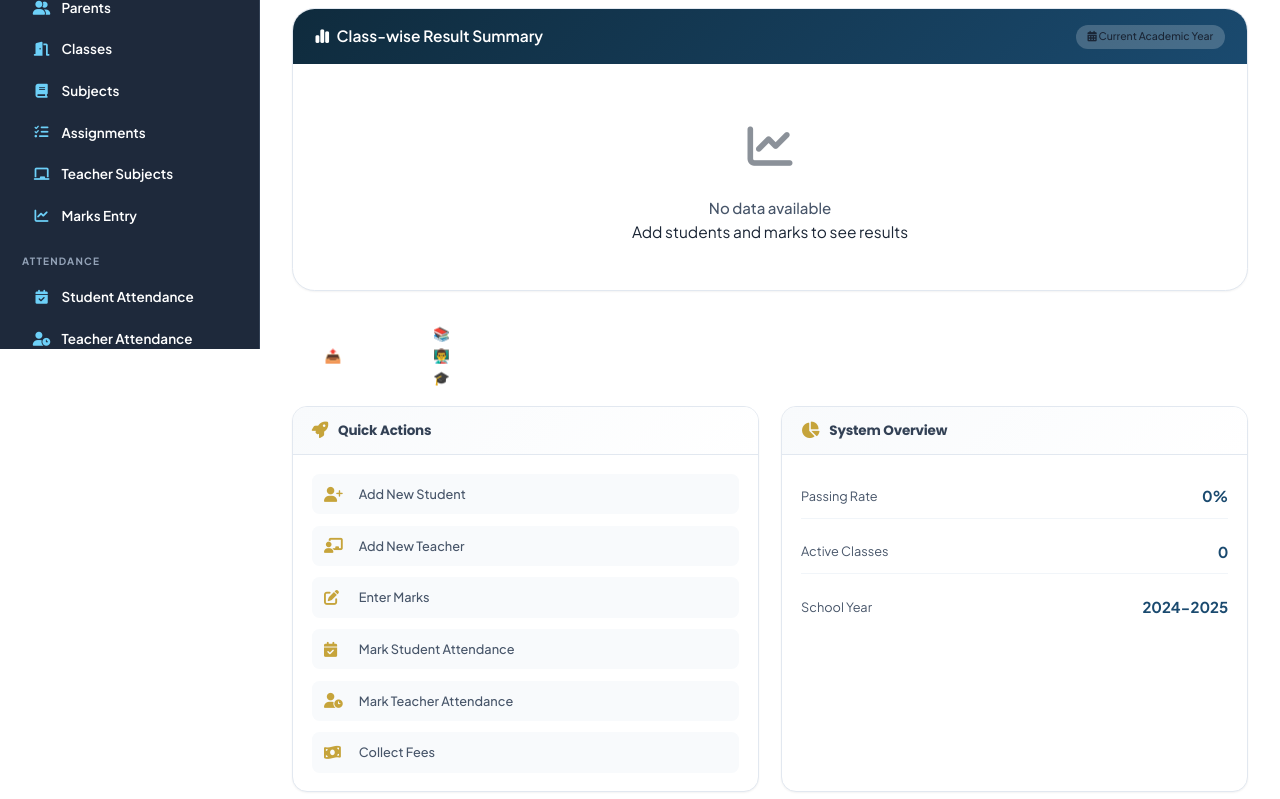
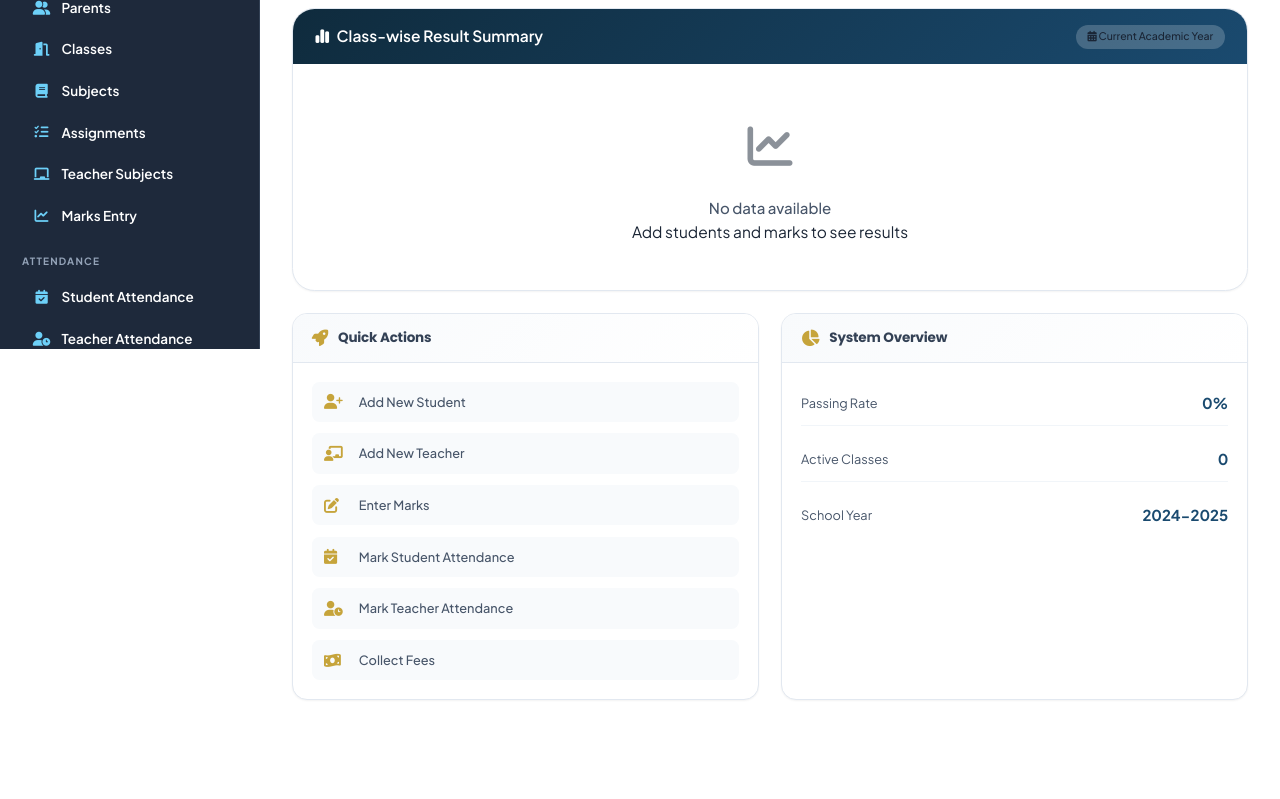
Before and after one commit to abdullahkhan12dec2004-arc/school-management-system, a Flask app: page /dashboard in a window 1280 px wide. Shown: the part 451-1250 px from the top of the page. After the commit the page ends 1151 px from the top, so only its background shows below. Run offline with Flask 3, Linux system fonts and the light colour scheme; the visitor is signed in with stand-in values (Sample User, id 1); data that the repository does not hold is empty; some libraries are stand-ins or nearby versions.

Commit message:
Update dashboard.html

```diff
--- a/templates/dashboard.html
+++ b/templates/dashboard.html
@@ -755,21 +755,8 @@
             {% endif %}
         </div>
     </div>
-    <!-- School Admin / Super Admin ke liye bulk upload dropdown -->
-{% if session.role in ['admin', 'school_admin'] %}
-<li class="nav-item dropdown">
-    <a class="nav-link dropdown-toggle" href="#" id="bulkUploadDropdown" role="button" data-toggle="dropdown">
-        📤 Bulk Upload
-    </a>
-    <div class="dropdown-menu">
-        <a class="dropdown-item" href="{{ url_for('bulk_upload_classes') }}">📚 Upload Classes</a>
-        <div class="dropdown-divider"></div>
-        <a class="dropdown-item" href="{{ url_for('bulk_upload_teachers') }}">👨‍🏫 Upload Teachers</a>
-        <div class="dropdown-divider"></div>
-        <a class="dropdown-item" href="{{ url_for('bulk_upload_students') }}">🎓 Upload Students</a>
-    </div>
-</li>
-{% endif %}
+
+
     <!-- Three Column Grid: Quick Actions, Fee Collection, System Overview -->
     <div class="info-grid-modern">
         <!-- Quick Actions Card -->
```
